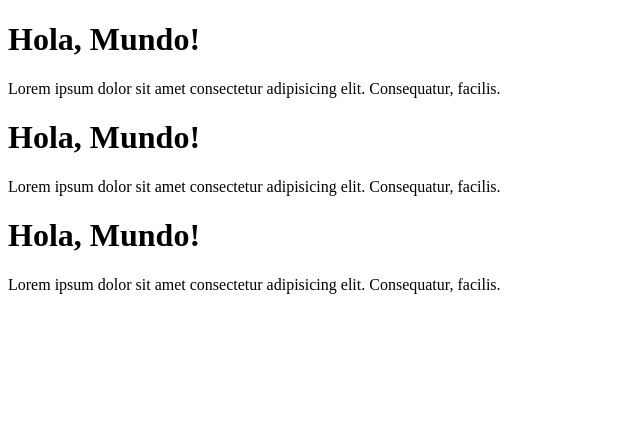
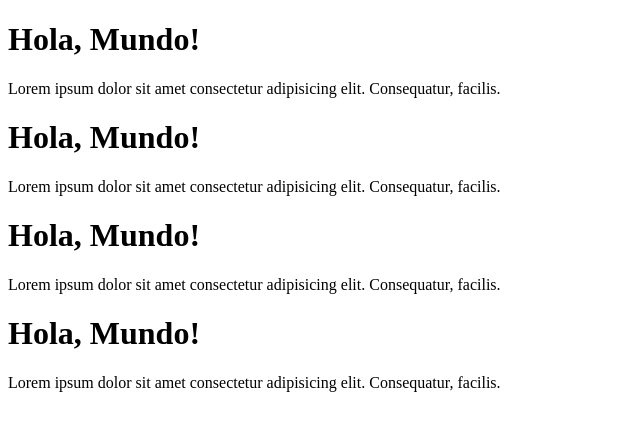
Before and after one commit to paolabramlett/Practica1-tallerGit, a plain HTML site: page index.html in a window 1280 px wide. Shown: the whole page, without its empty margins (0-640 px from the left). Drawn offline with Linux system fonts and the light colour scheme.

Commit message:
quinto commit

```diff
--- a/index.html
+++ b/index.html
@@ -26,6 +26,12 @@
     <p>
         Lorem ipsum dolor sit amet consectetur adipisicing elit. Consequatur, facilis.
     </p>
+    <h1>
+        Hola, Mundo!
+    </h1>
+    <p>
+        Lorem ipsum dolor sit amet consectetur adipisicing elit. Consequatur, facilis.
+    </p>
 
 </body>
 </html>
```
